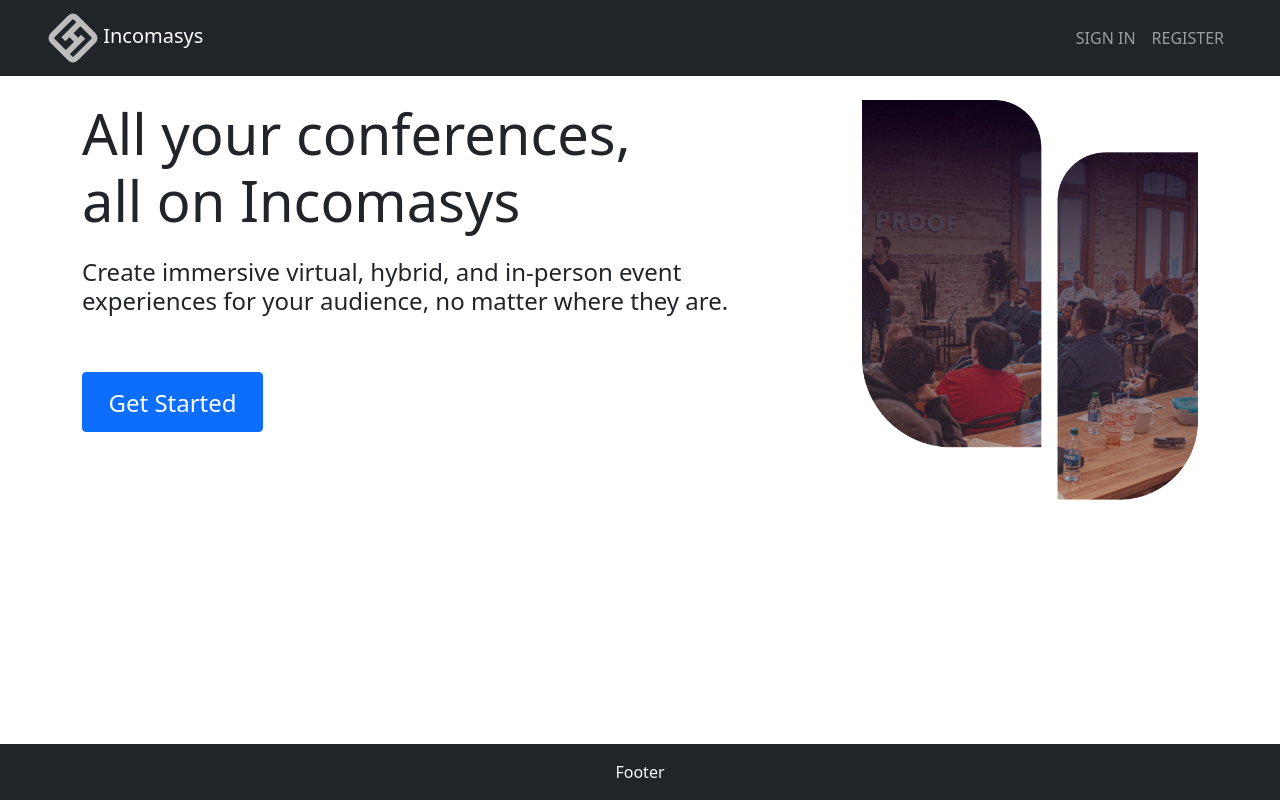
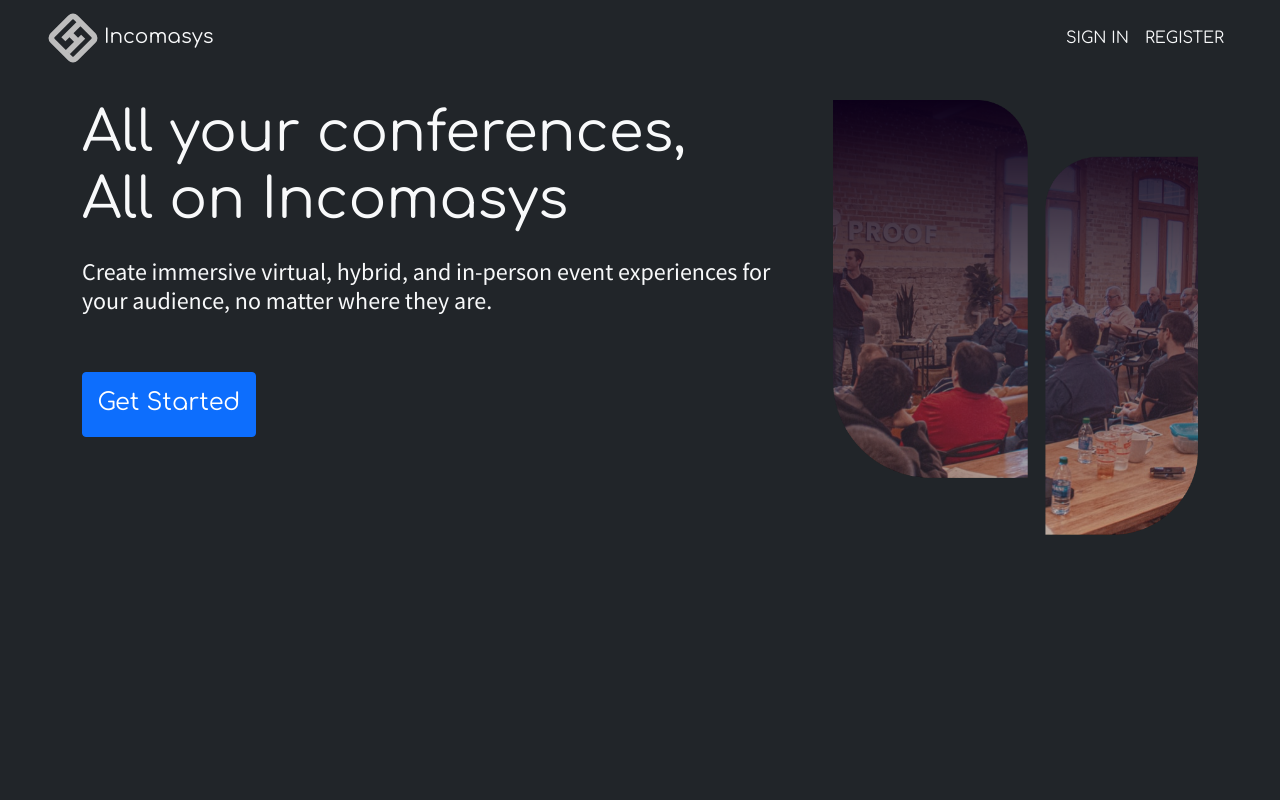
Before and after one commit to Mitul16/Incomasys, a Django app: page / in a window 1280 px wide. Run offline with Django 4.2, Linux system fonts and the light colour scheme.

Commit message:
Added custom styles to base and home templates

```diff
--- a/main/static/css/styles.css
+++ b/main/static/css/styles.css
@@ -1,5 +1,16 @@
+@import url('https://fonts.googleapis.com/css2?family=Comfortaa:wght@300;400;500;600;700&display=swap');
+@import url('https://fonts.googleapis.com/css2?family=Source+Sans+Pro:ital,wght@0,200;0,300;0,400;0,600;0,700;0,900;1,200;1,300;1,400;1,600;1,700;1,900&display=swap');
+
+* {
+    font-family: 'Comfortaa', cursive;
+}
+
 body {
     min-height: 100vh;
+}
+
+.font-style-2 {
+    font-family: 'Source Sans Pro', sans-serif;
 }
 
 .img-style-home {
--- a/main/templates/base.html
+++ b/main/templates/base.html
@@ -16,26 +16,25 @@
     </title>
 </head>
 
-<body class="d-flex flex-column">
-    <main>
-        <nav class="navbar navbar-expand-md navbar-dark bg-dark">
+<body class="bg-dark text-light">
+    <nav class="navbar navbar-expand-md">
         <div class="container-fluid px-5">
             <a href="#" class="navbar-brand">
                 <img src="{% static 'images/logo.svg' %}" alt="logo" width="50" height="50">
-                    <span class="navbar-brand-text">Incomasys</span>
+                <span class="navbar-brand-text text-light">Incomasys</span>
             </a>
             <button class="navbar-toggler" type="button" data-bs-toggle="collapse"
-                    data-bs-target="#navbarSupportedContent" aria-controls="navbarSupportedContent"
-                    aria-expanded="false" aria-label="Toggle navigation">
+                data-bs-target="#navbarSupportedContent" aria-controls="navbarSupportedContent" aria-expanded="false"
+                aria-label="Toggle navigation">
                 <span class="navbar-toggler-icon"></span>
             </button>
             <div class="collapse navbar-collapse justify-content-end flex-grow-1" id="navbarSupportedContent">
                 <ul class="navbar-nav">
                     <li class="nav-item">
-                            <a href="#" class="nav-link">SIGN IN</a>
+                        <a href="#" class="nav-link text-light">SIGN IN</a>
                     </li>
                     <li class="nav-item">
-                            <a href="#" class="nav-link">REGISTER</a>
+                        <a href="#" class="nav-link text-light">REGISTER</a>
                     </li>
                 </ul>
             </div>
@@ -43,11 +42,10 @@
     </nav>
 
     {% block content %} {% endblock %}
-    </main>
 
-    <footer class="footer mt-auto py-3 bg-dark text-center text-light">
+    <!-- <footer class="footer mt-auto py-3 bg-dark text-center text-light">
         Footer
-    </footer>
+    </footer> -->
 
     <script src="https://cdn.jsdelivr.net/npm/bootstrap@5.1.3/dist/js/bootstrap.bundle.min.js"
         integrity="sha384-ka7Sk0Gln4gmtz2MlQnikT1wXgYsOg+OMhuP+IlRH9sENBO0LRn5q+8nbTov4+1p"
--- a/main/templates/home.html
+++ b/main/templates/home.html
@@ -5,9 +5,10 @@
     <div class="me-5">
         <h1 class="display-4 fw-normal">
             <span class="d-block">All your conferences,</span>
-            <span class="d-block"> all on Incomasys</span>
+            <span class="d-block"> All on Incomasys</span>
         </h1>
-        <h4 class="fw-normal mt-4">Create immersive virtual, hybrid, and in-person event experiences for your
+        <h4 class="fw-normal mt-4 font-style-2">Create immersive virtual, hybrid, and in-person event experiences for
+            your
             audience, no matter where they are.
         </h4>
         <a href="#" class="btn btn-primary mt-5 btn-get-started">
```
Lines whose indentation alone changed are shown as unchanged.
